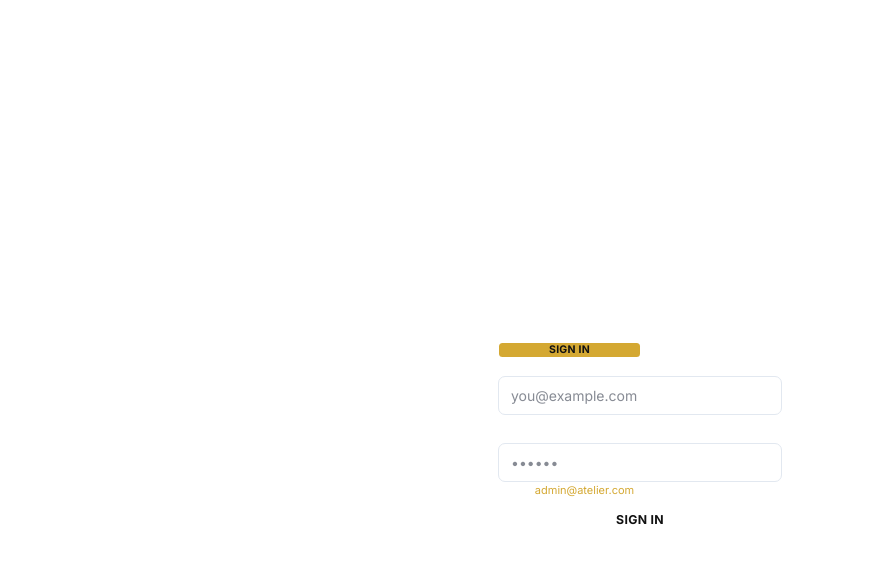
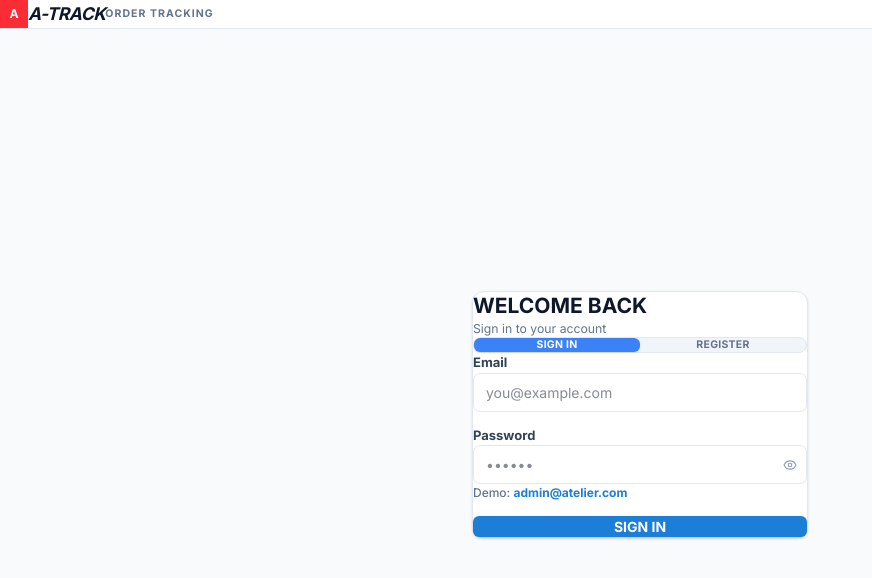
Before and after one commit to nigera1/a-track, a Next.js app: page /login in a window 1280 px wide. Shown: the top 578 px of the page, without its empty margins (0-872 px from the left). Built offline with nearby package versions, Linux system fonts and the light colour scheme.

Commit message:
fix: refactor login page styles for light/dark mode visibility

```diff
--- a/src/app/login/page.tsx
+++ b/src/app/login/page.tsx
@@ -5,6 +5,8 @@ import { useStore } from '@/lib/store';
 import { useRouter } from 'next/navigation';
 import { toast } from 'sonner';
 import { Eye, EyeOff } from 'lucide-react';
+
+const inpClass = "w-full rounded-[6px] border border-slate-200 dark:border-slate-700 px-3 py-[9px] text-[14px] text-slate-800 dark:text-slate-100 focus:outline-none focus:border-[#1C7ED6] bg-white dark:bg-slate-800 transition-colors appearance-none";
 
 export default function LoginPage() {
     const [mode, setMode] = useState<'login' | 'register'>('login');
@@ -34,45 +36,48 @@ export default function LoginPage() {
     }
 
     return (
-        <div className="min-h-screen min-h-[100dvh] flex flex-col" style={{ background: 'var(--nav-bg)' }}>
+        <div className="min-h-screen min-h-[100dvh] flex flex-col bg-slate-50 dark:bg-slate-950">
             {/* Top bar */}
-            <div className="px-6 py-4 flex items-center" style={{ borderBottom: '2px solid rgba(255,255,255,0.1)' }}>
-                <span className="font-black text-white italic text-xl tracking-tight">A-TRACK</span>
-                <span className="ml-3 text-xs font-bold uppercase tracking-widest" style={{ color: 'rgba(255,255,255,0.4)' }}>Order Tracking</span>
+            <div className="px-6 py-4 flex items-center border-b border-slate-200 dark:border-slate-800 bg-white dark:bg-slate-900">
+                <div className="w-8 h-8 flex items-center justify-center font-black text-sm flex-shrink-0 bg-red-500 text-white mr-2">A</div>
+                <span className="font-black text-slate-900 dark:text-white italic text-xl tracking-tight">A-TRACK</span>
+                <span className="ml-3 text-xs font-bold uppercase tracking-widest text-slate-500 dark:text-slate-400">Order Tracking</span>
             </div>
 
             {/* Center card */}
             <div className="flex-1 flex items-center justify-center p-6">
-                <div className="w-full max-w-sm neo-card p-6" style={{ background: 'var(--nav-bg)', border: '2px solid rgba(255,255,255,0.15)', boxShadow: 'none' }}>
-                    <h1 className="text-2xl font-black text-white mb-1">
+                <div className="w-full max-w-sm bg-white dark:bg-slate-900 rounded-[12px] border border-slate-200 dark:border-slate-800 shadow-sm p-6 md:p-8">
+                    <h1 className="text-2xl font-black text-slate-900 dark:text-white mb-1">
                         {mode === 'login' ? 'WELCOME BACK' : 'CREATE ACCOUNT'}
                     </h1>
-                    <p className="text-sm mb-5" style={{ color: 'rgba(255,255,255,0.5)' }}>
+                    <p className="text-sm mb-6 text-slate-500 dark:text-slate-400">
                         {mode === 'login' ? 'Sign in to your account' : 'Set up your workshop account'}
                     </p>
 
                     {/* Toggle */}
-                    <div className="flex rounded-lg p-0.5 mb-5" style={{ background: 'rgba(255,255,255,0.08)', border: '1px solid rgba(255,255,255,0.1)' }}>
+                    <div className="flex rounded-[8px] p-1 mb-6 bg-slate-100 dark:bg-slate-800 border border-slate-200 dark:border-slate-700">
                         {(['login', 'register'] as const).map(m => (
-                            <button key={m} onClick={() => setMode(m)} className="flex-1 py-1.5 rounded text-xs font-black uppercase tracking-wide transition-all"
-                                style={{ background: mode === m ? '#d4a832' : 'transparent', color: mode === m ? '#111' : 'rgba(255,255,255,0.5)' }}>
+                            <button key={m} onClick={() => setMode(m)} className="flex-1 py-1.5 rounded-[6px] text-xs font-black uppercase tracking-wide transition-all"
+                                style={{
+                                    background: mode === m ? 'var(--primary)' : 'transparent',
+                                    color: mode === m ? '#fff' : 'var(--muted-foreground)',
+                                    boxShadow: mode === m ? '0 1px 2px rgba(0,0,0,0.1)' : 'none'
+                                }}>
                                 {m === 'login' ? 'Sign In' : 'Register'}
                             </button>
                         ))}
                     </div>
 
-                    <form onSubmit={handleSubmit} className="flex flex-col gap-3">
+                    <form onSubmit={handleSubmit} className="flex flex-col gap-4">
                         {mode === 'register' && (
                             <>
                                 <div>
-                                    <div className="section-label mb-1.5" style={{ color: 'rgba(255,255,255,0.5)' }}>Name</div>
-                                    <input value={name} onChange={e => setName(e.target.value)} required placeholder="Your name"
-                                        className="w-full" style={{ background: 'rgba(255,255,255,0.08) !important', color: '#fff !important', border: '2px solid rgba(255,255,255,0.2) !important' }} />
+                                    <div className="text-[13px] font-bold text-slate-700 dark:text-slate-300 mb-1.5">Name</div>
+                                    <input value={name} onChange={e => setName(e.target.value)} required placeholder="Your name" className={inpClass} />
                                 </div>
                                 <div>
-                                    <div className="section-label mb-1.5" style={{ color: 'rgba(255,255,255,0.5)' }}>Role</div>
-                                    <select value={role} onChange={e => setRole(e.target.value as any)}
-                                        className="w-full" style={{ background: 'rgba(255,255,255,0.08) !important', color: '#fff !important', border: '2px solid rgba(255,255,255,0.2) !important' }}>
+                                    <div className="text-[13px] font-bold text-slate-700 dark:text-slate-300 mb-1.5">Role</div>
+                                    <select value={role} onChange={e => setRole(e.target.value as any)} className={inpClass}>
                                         <option value="admin">Admin</option>
                                         <option value="artisan">Artisan</option>
                                     </select>
@@ -80,27 +85,24 @@ export default function LoginPage() {
                             </>
                         )}
                         <div>
-                            <div className="section-label mb-1.5" style={{ color: 'rgba(255,255,255,0.5)' }}>Email</div>
-                            <input type="email" value={email} onChange={e => setEmail(e.target.value)} required placeholder="you@example.com"
-                                className="w-full" style={{ background: 'rgba(255,255,255,0.08) !important', color: '#fff !important', border: '2px solid rgba(255,255,255,0.2) !important' }} />
+                            <div className="text-[13px] font-bold text-slate-700 dark:text-slate-300 mb-1.5">Email</div>
+                            <input type="email" value={email} onChange={e => setEmail(e.target.value)} required placeholder="you@example.com" className={inpClass} />
                         </div>
                         <div>
-                            <div className="section-label mb-1.5" style={{ color: 'rgba(255,255,255,0.5)' }}>Password</div>
+                            <div className="text-[13px] font-bold text-slate-700 dark:text-slate-300 mb-1.5">Password</div>
                             <div className="relative">
-                                <input type={showPw ? 'text' : 'password'} value={password} onChange={e => setPassword(e.target.value)} required placeholder="••••••"
-                                    className="w-full pr-10" style={{ background: 'rgba(255,255,255,0.08) !important', color: '#fff !important', border: '2px solid rgba(255,255,255,0.2) !important' }} />
-                                <button type="button" onClick={() => setShowPw(!showPw)} className="absolute right-3 top-1/2 -translate-y-1/2 opacity-40 hover:opacity-80 text-white">
+                                <input type={showPw ? 'text' : 'password'} value={password} onChange={e => setPassword(e.target.value)} required placeholder="••••••" className={`${inpClass} pr-10`} />
+                                <button type="button" onClick={() => setShowPw(!showPw)} className="absolute right-3 top-1/2 -translate-y-1/2 text-slate-400 hover:text-slate-600 dark:hover:text-slate-300 transition-colors">
                                     {showPw ? <EyeOff style={{ width: 14, height: 14 }} /> : <Eye style={{ width: 14, height: 14 }} />}
                                 </button>
                             </div>
                             {mode === 'login' && (
-                                <p className="text-[11px] mt-1.5" style={{ color: 'rgba(255,255,255,0.35)' }}>
-                                    Demo: <span style={{ color: '#d4a832' }}>admin@atelier.com</span> / any password
+                                <p className="text-[12px] mt-2 text-slate-500 dark:text-slate-400 font-medium">
+                                    Demo: <span className="text-[#1C7ED6] font-bold cursor-pointer hover:underline" onClick={() => {setEmail('admin@atelier.com'); setPassword('admin');}}>admin@atelier.com</span>
                                 </p>
                             )}
                         </div>
-                        <button type="submit" disabled={loading} className="w-full py-2.5 rounded-lg font-black text-sm uppercase tracking-wide mt-1"
-                            style={{ background: '#fff', color: '#111', border: '2px solid rgba(255,255,255,0.3)', opacity: loading ? 0.7 : 1 }}>
+                        <button type="submit" disabled={loading} className="w-full py-[10px] rounded-[6px] font-bold text-[14px] transition-all mt-2 bg-[#1C7ED6] hover:bg-[#1971c2] text-white shadow-sm disabled:opacity-70 disabled:cursor-not-allowed">
                             {loading ? 'Please wait…' : mode === 'login' ? 'SIGN IN' : 'CREATE ACCOUNT'}
                         </button>
                     </form>
```
